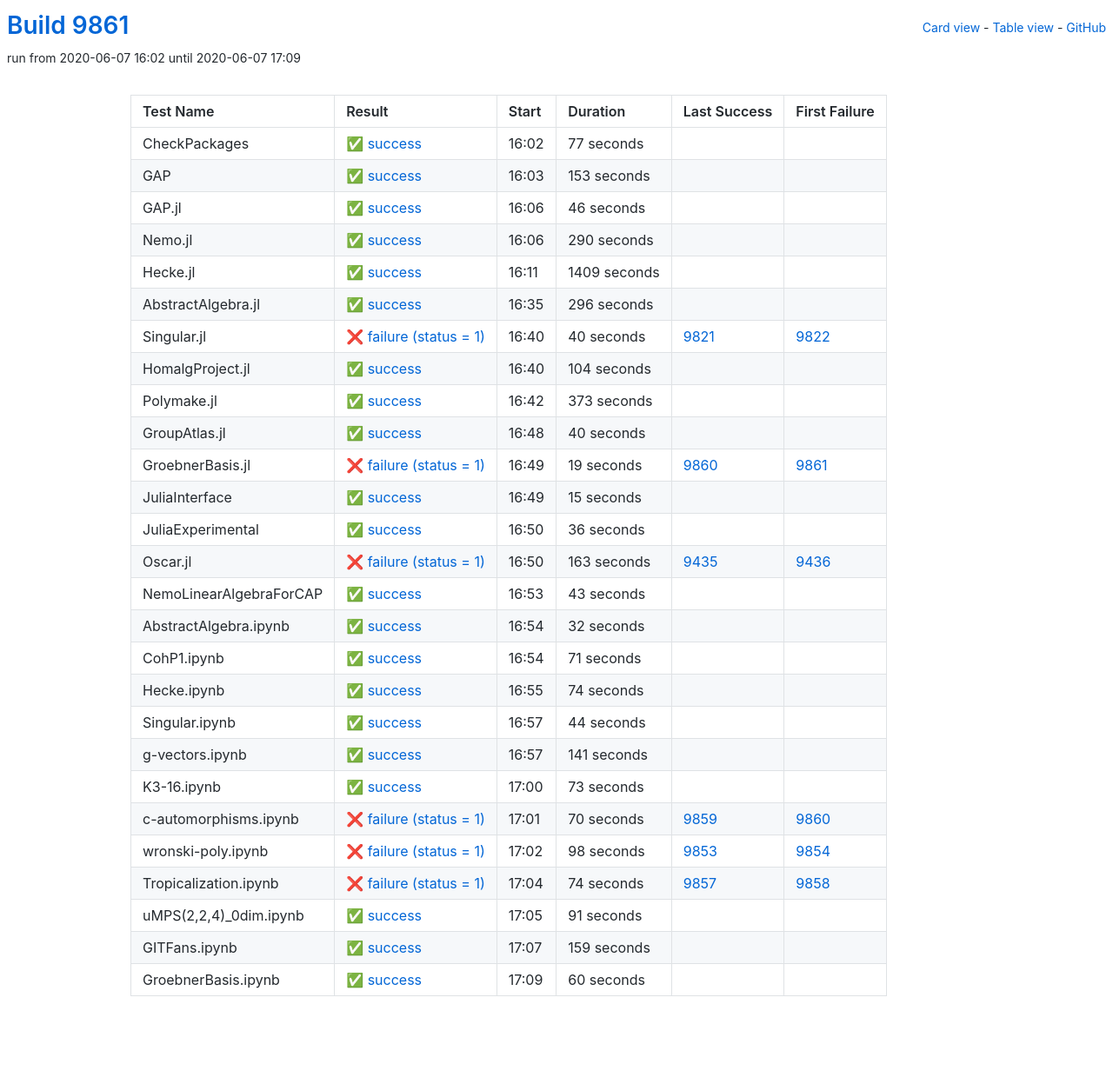
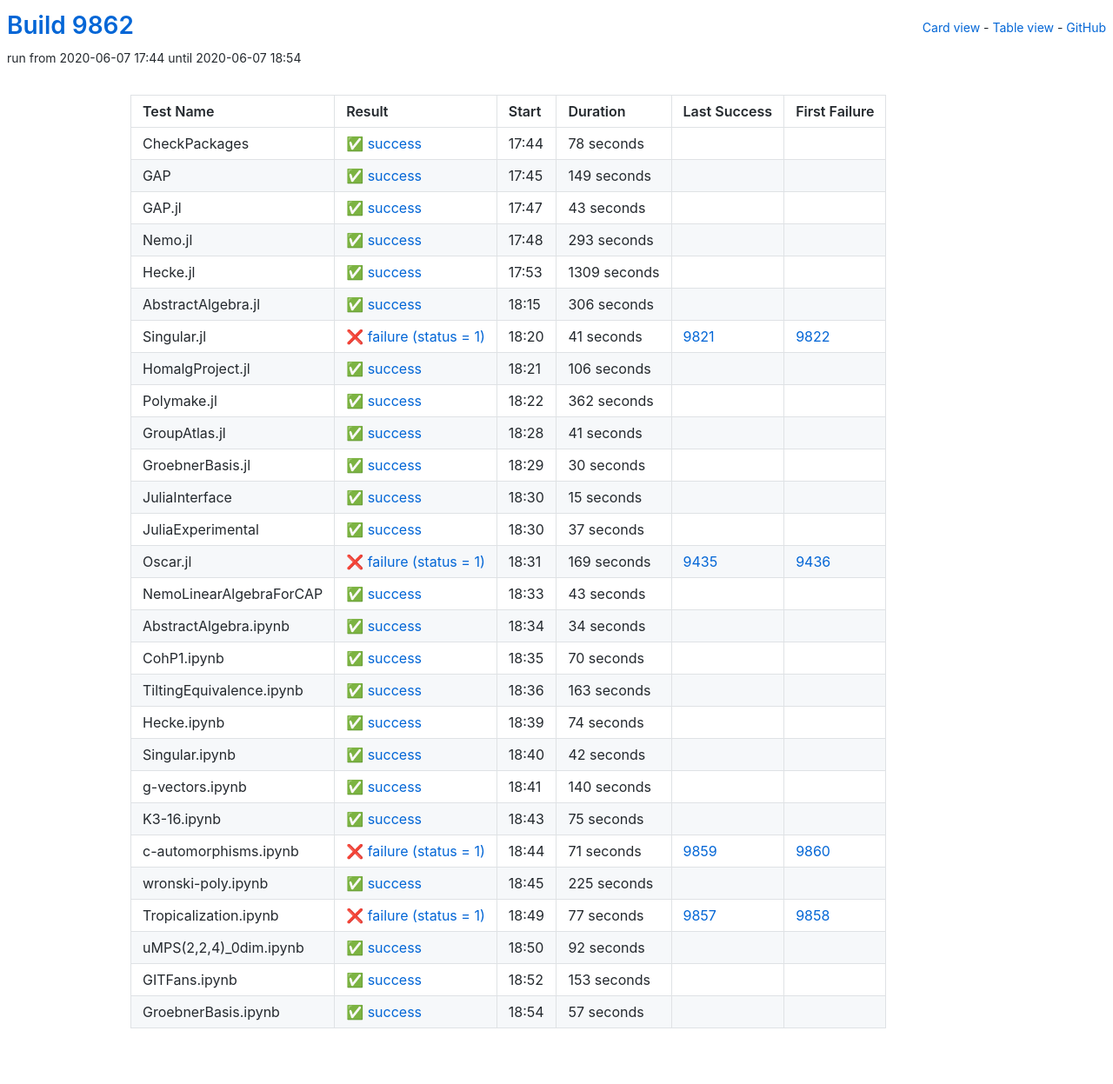
Before and after one commit to oscar-system/oscar-ci-status, a Jekyll site: the page built from table.html, in a window 1280 px wide. Shown: the whole page at 87% size. Built offline with Jekyll 4.4.1, drawn with Linux system fonts in a browser that asks for light colours; before the commit the page ends 1210 px from its top, so only the background shows below that.

Commit message:
Build 9862

```diff
--- a/_data/ci.yml
+++ b/_data/ci.yml
@@ -1,139 +1,139 @@
-build: 9861
-build_url: https://oscarci.mathematik.uni-kl.de/job/oscar/9861/
+build: 9862
+build_url: https://oscarci.mathematik.uni-kl.de/job/oscar/9862/
 job: oscar
 tests:
-- duration: 77
+- duration: 78
   exitcode: 0
   first_failure: false
   first_failure_url: null
   id: checkpackages
   last_success: false
   last_success_url: null
-  log: https://oscarci.mathematik.uni-kl.de/job/oscar/9861/artifact/logs/build-9861/CheckPackages.log
+  log: https://oscarci.mathematik.uni-kl.de/job/oscar/9862/artifact/logs/build-9862/CheckPackages.log
   name: CheckPackages
-  start: 2020-06-07 16:02
+  start: 2020-06-07 17:44
   status: success
   success: true
-- duration: 153
+- duration: 149
   exitcode: 0
   first_failure: false
   first_failure_url: null
   id: gap
   last_success: false
   last_success_url: null
-  log: https://oscarci.mathematik.uni-kl.de/job/oscar/9861/artifact/logs/build-9861/GAP.log
+  log: https://oscarci.mathematik.uni-kl.de/job/oscar/9862/artifact/logs/build-9862/GAP.log
   name: GAP
-  start: 2020-06-07 16:03
+  start: 2020-06-07 17:45
   status: success
   success: true
-- duration: 46
+- duration: 43
   exitcode: 0
   first_failure: false
   first_failure_url: null
   id: gap-jl
   last_success: false
   last_success_url: null
-  log: https://oscarci.mathematik.uni-kl.de/job/oscar/9861/artifact/logs/build-9861/GAP.jl.log
+  log: https://oscarci.mathematik.uni-kl.de/job/oscar/9862/artifact/logs/build-9862/GAP.jl.log
   name: GAP.jl
-  start: 2020-06-07 16:06
+  start: 2020-06-07 17:47
   status: success
   success: true
-- duration: 290
+- duration: 293
   exitcode: 0
   first_failure: false
   first_failure_url: null
   id: nemo-jl
   last_success: false
   last_success_url: null
-  log: https://oscarci.mathematik.uni-kl.de/job/oscar/9861/artifact/logs/build-9861/Nemo.jl.log
+  log: https://oscarci.mathematik.uni-kl.de/job/oscar/9862/artifact/logs/build-9862/Nemo.jl.log
   name: Nemo.jl
-  start: 2020-06-07 16:06
+  start: 2020-06-07 17:48
   status: success
   success: true
-- duration: 1409
+- duration: 1309
   exitcode: 0
   first_failure: false
   first_failure_url: null
   id: hecke-jl
   last_success: false
   last_success_url: null
-  log: https://oscarci.mathematik.uni-kl.de/job/oscar/9861/artifact/logs/build-9861/Hecke.jl.log
+  log: https://oscarci.mathematik.uni-kl.de/job/oscar/9862/artifact/logs/build-9862/Hecke.jl.log
   name: Hecke.jl
-  start: 2020-06-07 16:11
+  start: 2020-06-07 17:53
   status: success
   success: true
-- duration: 296
+- duration: 306
   exitcode: 0
   first_failure: false
   first_failure_url: null
   id: abstractalgebra-jl
   last_success: false
   last_success_url: null
-  log: https://oscarci.mathematik.uni-kl.de/job/oscar/9861/artifact/logs/build-9861/AbstractAlgebra.jl.log
+  log: https://oscarci.mathematik.uni-kl.de/job/oscar/9862/artifact/logs/build-9862/AbstractAlgebra.jl.log
   name: AbstractAlgebra.jl
-  start: 2020-06-07 16:35
+  start: 2020-06-07 18:15
   status: success
   success: true
-- duration: 40
+- duration: 41
   exitcode: 1
   first_failure: 9822
   first_failure_url: https://oscarci.mathematik.uni-kl.de/job/oscar/9822/
   id: singular-jl
   last_success: 9821
   last_success_url: https://oscarci.mathematik.uni-kl.de/job/oscar/9821/
-  log: https://oscarci.mathematik.uni-kl.de/job/oscar/9861/artifact/logs/build-9861/Singular.jl.log
+  log: https://oscarci.mathematik.uni-kl.de/job/oscar/9862/artifact/logs/build-9862/Singular.jl.log
   name: Singular.jl
-  start: 2020-06-07 16:40
+  start: 2020-06-07 18:20
   status: failure
   success: false
-- duration: 104
+- duration: 106
   exitcode: 0
   first_failure: false
   first_failure_url: null
   id: homalgproject-jl
   last_success: false
   last_success_url: null
-  log: https://oscarci.mathematik.uni-kl.de/job/oscar/9861/artifact/logs/build-9861/HomalgProject.jl.log
+  log: https://oscarci.mathematik.uni-kl.de/job/oscar/9862/artifact/logs/build-9862/HomalgProject.jl.log
   name: HomalgProject.jl
-  start: 2020-06-07 16:40
+  start: 2020-06-07 18:21
   status: success
   success: true
-- duration: 373
+- duration: 362
   exitcode: 0
   first_failure: false
   first_failure_url: null
   id: polymake-jl
   last_success: false
   last_success_url: null
-  log: https://oscarci.mathematik.uni-kl.de/job/oscar/9861/artifact/logs/build-9861/Polymake.jl.log
+  log: https://oscarci.mathematik.uni-kl.de/job/oscar/9862/artifact/logs/build-9862/Polymake.jl.log
   name: Polymake.jl
-  start: 2020-06-07 16:42
+  start: 2020-06-07 18:22
   status: success
   success: true
-- duration: 40
+- duration: 41
   exitcode: 0
   first_failure: false
   first_failure_url: null
   id: groupatlas-jl
   last_success: false
   last_success_url: null
-  log: https://oscarci.mathematik.uni-kl.de/job/oscar/9861/artifact/logs/build-9861/GroupAtlas.jl.log
+  log: https://oscarci.mathematik.uni-kl.de/job/oscar/9862/artifact/logs/build-9862/GroupAtlas.jl.log
   name: GroupAtlas.jl
-  start: 2020-06-07 16:48
+  start: 2020-06-07 18:28
   status: success
   success: true
-- duration: 19
-  exitcode: 1
-  first_failure: 9861
-  first_failure_url: https://oscarci.mathematik.uni-kl.de/job/oscar/9861/
+- duration: 30
+  exitcode: 0
+  first_failure: false
+  first_failure_url: null
   id: groebnerbasis-jl
-  last_success: 9860
-  last_success_url: https://oscarci.mathematik.uni-kl.de/job/oscar/9860/
-  log: https://oscarci.mathematik.uni-kl.de/job/oscar/9861/artifact/logs/build-9861/GroebnerBasis.jl.log
+  last_success: false
+  last_success_url: null
+  log: https://oscarci.mathematik.uni-kl.de/job/oscar/9862/artifact/logs/build-9862/GroebnerBasis.jl.log
   name: GroebnerBasis.jl
-  start: 2020-06-07 16:49
-  status: failure
-  success: false
+  start: 2020-06-07 18:29
+  status: success
+  success: true
 - duration: 15
   exitcode: 0
   first_failure: false
@@ -141,33 +141,33 @@
   id: juliainterface
   last_success: false
   last_success_url: null
-  log: https://oscarci.mathematik.uni-kl.de/job/oscar/9861/artifact/logs/build-9861/JuliaInterface.log
+  log: https://oscarci.mathematik.uni-kl.de/job/oscar/9862/artifact/logs/build-9862/JuliaInterface.log
   name: JuliaInterface
-  start: 2020-06-07 16:49
+  start: 2020-06-07 18:30
   status: success
   success: true
-- duration: 36
+- duration: 37
   exitcode: 0
   first_failure: false
   first_failure_url: null
   id: juliaexperimental
   last_success: false
   last_success_url: null
-  log: https://oscarci.mathematik.uni-kl.de/job/oscar/9861/artifact/logs/build-9861/JuliaExperimental.log
+  log: https://oscarci.mathematik.uni-kl.de/job/oscar/9862/artifact/logs/build-9862/JuliaExperimental.log
   name: JuliaExperimental
-  start: 2020-06-07 16:50
+  start: 2020-06-07 18:30
   status: success
   success: true
-- duration: 163
+- duration: 169
   exitcode: 1
   first_failure: 9436
   first_failure_url: https://oscarci.mathematik.uni-kl.de/job/oscar/9436/
   id: oscar-jl
   last_success: 9435
   last_success_url: https://oscarci.mathematik.uni-kl.de/job/oscar/9435/
-  log: https://oscarci.mathematik.uni-kl.de/job/oscar/9861/artifact/logs/build-9861/Oscar.jl.log
+  log: https://oscarci.mathematik.uni-kl.de/job/oscar/9862/artifact/logs/build-9862/Oscar.jl.log
   name: Oscar.jl
-  start: 2020-06-07 16:50
+  start: 2020-06-07 18:31
   status: failure
   success: false
 - duration: 43
@@ -177,33 +177,45 @@
   id: nemolinearalgebraforcap
   last_success: false
   last_success_url: null
-  log: https://oscarci.mathematik.uni-kl.de/job/oscar/9861/artifact/logs/build-9861/NemoLinearAlgebraForCAP.log
+  log: https://oscarci.mathematik.uni-kl.de/job/oscar/9862/artifact/logs/build-9862/NemoLinearAlgebraForCAP.log
   name: NemoLinearAlgebraForCAP
-  start: 2020-06-07 16:53
+  start: 2020-06-07 18:33
   status: success
   success: true
-- duration: 32
+- duration: 34
   exitcode: 0
   first_failure: false
   first_failure_url: null
   id: abstractalgebra-ipynb
   last_success: false
   last_success_url: null
-  log: https://oscarci.mathematik.uni-kl.de/job/oscar/9861/artifact/logs/build-9861/AbstractAlgebra.ipynb.log
+  log: https://oscarci.mathematik.uni-kl.de/job/oscar/9862/artifact/logs/build-9862/AbstractAlgebra.ipynb.log
   name: AbstractAlgebra.ipynb
-  start: 2020-06-07 16:54
+  start: 2020-06-07 18:34
   status: success
   success: true
-- duration: 71
+- duration: 70
   exitcode: 0
   first_failure: false
   first_failure_url: null
   id: cohp1-ipynb
   last_success: false
   last_success_url: null
-  log: https://oscarci.mathematik.uni-kl.de/job/oscar/9861/artifact/logs/build-9861/CohP1.ipynb.log
+  log: https://oscarci.mathematik.uni-kl.de/job/oscar/9862/artifact/logs/build-9862/CohP1.ipynb.log
   name: CohP1.ipynb
-  start: 2020-06-07 16:54
+  start: 2020-06-07 18:35
+  status: success
+  success: true
+- duration: 163
+  exitcode: 0
+  first_failure: false
+  first_failure_url: null
+  id: tiltingequivalence-ipynb
+  last_success: false
+  last_success_url: null
+  log: https://oscarci.mathematik.uni-kl.de/job/oscar/9862/artifact/logs/build-9862/TiltingEquivalence.ipynb.log
+  name: TiltingEquivalence.ipynb
+  start: 2020-06-07 18:36
   status: success
   success: true
 - duration: 74
@@ -213,116 +225,116 @@
   id: hecke-ipynb
   last_success: false
   last_success_url: null
-  log: https://oscarci.mathematik.uni-kl.de/job/oscar/9861/artifact/logs/build-9861/Hecke.ipynb.log
+  log: https://oscarci.mathematik.uni-kl.de/job/oscar/9862/artifact/logs/build-9862/Hecke.ipynb.log
   name: Hecke.ipynb
-  start: 2020-06-07 16:55
+  start: 2020-06-07 18:39
   status: success
   success: true
-- duration: 44
+- duration: 42
   exitcode: 0
   first_failure: false
   first_failure_url: null
   id: singular-ipynb
   last_success: false
   last_success_url: null
-  log: https://oscarci.mathematik.uni-kl.de/job/oscar/9861/artifact/logs/build-9861/Singular.ipynb.log
+  log: https://oscarci.mathematik.uni-kl.de/job/oscar/9862/artifact/logs/build-9862/Singular.ipynb.log
   name: Singular.ipynb
-  start: 2020-06-07 16:57
+  start: 2020-06-07 18:40
   status: success
   success: true
-- duration: 141
+- duration: 140
   exitcode: 0
   first_failure: false
   first_failure_url: null
   id: g-vectors-ipynb
   last_success: false
   last_success_url: null
-  log: https://oscarci.mathematik.uni-kl.de/job/oscar/9861/artifact/logs/build-9861/g-vectors.ipynb.log
+  log: https://oscarci.mathematik.uni-kl.de/job/oscar/9862/artifact/logs/build-9862/g-vectors.ipynb.log
   name: g-vectors.ipynb
-  start: 2020-06-07 16:57
+  start: 2020-06-07 18:41
   status: success
   success: true
-- duration: 73
+- duration: 75
   exitcode: 0
   first_failure: false
   first_failure_url: null
   id: k3-16-ipynb
   last_success: false
   last_success_url: null
-  log: https://oscarci.mathematik.uni-kl.de/job/oscar/9861/artifact/logs/build-9861/K3-16.ipynb.log
+  log: https://oscarci.mathematik.uni-kl.de/job/oscar/9862/artifact/logs/build-9862/K3-16.ipynb.log
   name: K3-16.ipynb
-  start: 2020-06-07 17:00
+  start: 2020-06-07 18:43
   status: success
   success: true
-- duration: 70
+- duration: 71
   exitcode: 1
   first_failure: 9860
   first_failure_url: https://oscarci.mathematik.uni-kl.de/job/oscar/9860/
   id: c-automorphisms-ipynb
   last_success: 9859
   last_success_url: https://oscarci.mathematik.uni-kl.de/job/oscar/9859/
-  log: https://oscarci.mathematik.uni-kl.de/job/oscar/9861/artifact/logs/build-9861/c-automorphisms.ipynb.log
+  log: https://oscarci.mathematik.uni-kl.de/job/oscar/9862/artifact/logs/build-9862/c-automorphisms.ipynb.log
   name: c-automorphisms.ipynb
-  start: 2020-06-07 17:01
+  start: 2020-06-07 18:44
   status: failure
   success: false
-- duration: 98
-  exitcode: 1
-  first_failure: 9854
-  first_failure_url: https://oscarci.mathematik.uni-kl.de/job/oscar/9854/
+- duration: 225
+  exitcode: 0
+  first_failure: false
+  first_failure_url: null
   id: wronski-poly-ipynb
-  last_success: 9853
-  last_success_url: https://oscarci.mathematik.uni-kl.de/job/oscar/9853/
-  log: https://oscarci.mathematik.uni-kl.de/job/oscar/9861/artifact/logs/build-9861/wronski-poly.ipynb.log
+  last_success: false
+  last_success_url: null
+  log: https://oscarci.mathematik.uni-kl.de/job/oscar/9862/artifact/logs/build-9862/wronski-poly.ipynb.log
   name: wronski-poly.ipynb
-  start: 2020-06-07 17:02
-  status: failure
-  success: false
-- duration: 74
+  start: 2020-06-07 18:45
+  status: success
+  success: true
+- duration: 77
   exitcode: 1
   first_failure: 9858
   first_failure_url: https://oscarci.mathematik.uni-kl.de/job/oscar/9858/
   id: tropicalization-ipynb
   last_success: 9857
   last_success_url: https://oscarci.mathematik.uni-kl.de/job/oscar/9857/
-  log: https://oscarci.mathematik.uni-kl.de/job/oscar/9861/artifact/logs/build-9861/Tropicalization.ipynb.log
+  log: https://oscarci.mathematik.uni-kl.de/job/oscar/9862/artifact/logs/build-9862/Tropicalization.ipynb.log
   name: Tropicalization.ipynb
-  start: 2020-06-07 17:04
+  start: 2020-06-07 18:49
   status: failure
   success: false
-- duration: 91
+- duration: 92
   exitcode: 0
   first_failure: false
   first_failure_url: null
   id: umps-2-2-4-0dim-ipynb
   last_success: false
   last_success_url: null
-  log: https://oscarci.mathematik.uni-kl.de/job/oscar/9861/artifact/logs/build-9861/uMPS-2-2-4-_0dim.ipynb.log
+  log: https://oscarci.mathematik.uni-kl.de/job/oscar/9862/artifact/logs/build-9862/uMPS-2-2-4-_0dim.ipynb.log
   name: uMPS(2,2,4)_0dim.ipynb
-  start: 2020-06-07 17:05
+  start: 2020-06-07 18:50
   status: success
   success: true
-- duration: 159
+- duration: 153
   exitcode: 0
   first_failure: false
   first_failure_url: null
   id: gitfans-ipynb
   last_success: false
   last_success_url: null
-  log: https://oscarci.mathematik.uni-kl.de/job/oscar/9861/artifact/logs/build-9861/GITFans.ipynb.log
+  log: https://oscarci.mathematik.uni-kl.de/job/oscar/9862/artifact/logs/build-9862/GITFans.ipynb.log
   name: GITFans.ipynb
-  start: 2020-06-07 17:07
+  start: 2020-06-07 18:52
   status: success
   success: true
-- duration: 60
+- duration: 57
   exitcode: 0
   first_failure: false
   first_failure_url: null
   id: groebnerbasis-ipynb
   last_success: false
   last_success_url: null
-  log: https://oscarci.mathematik.uni-kl.de/job/oscar/9861/artifact/logs/build-9861/GroebnerBasis.ipynb.log
+  log: https://oscarci.mathematik.uni-kl.de/job/oscar/9862/artifact/logs/build-9862/GroebnerBasis.ipynb.log
   name: GroebnerBasis.ipynb
-  start: 2020-06-07 17:09
+  start: 2020-06-07 18:54
   status: success
   success: true
```
Also changed, not shown: README.md.
